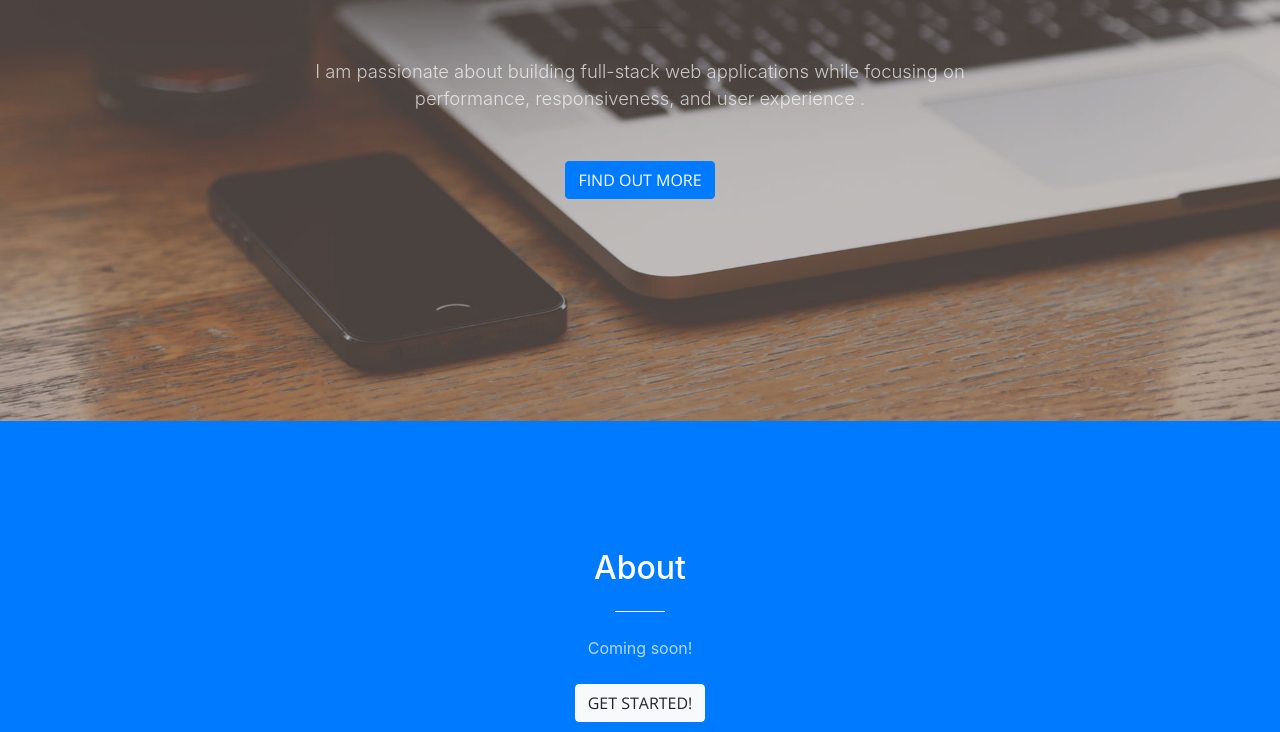
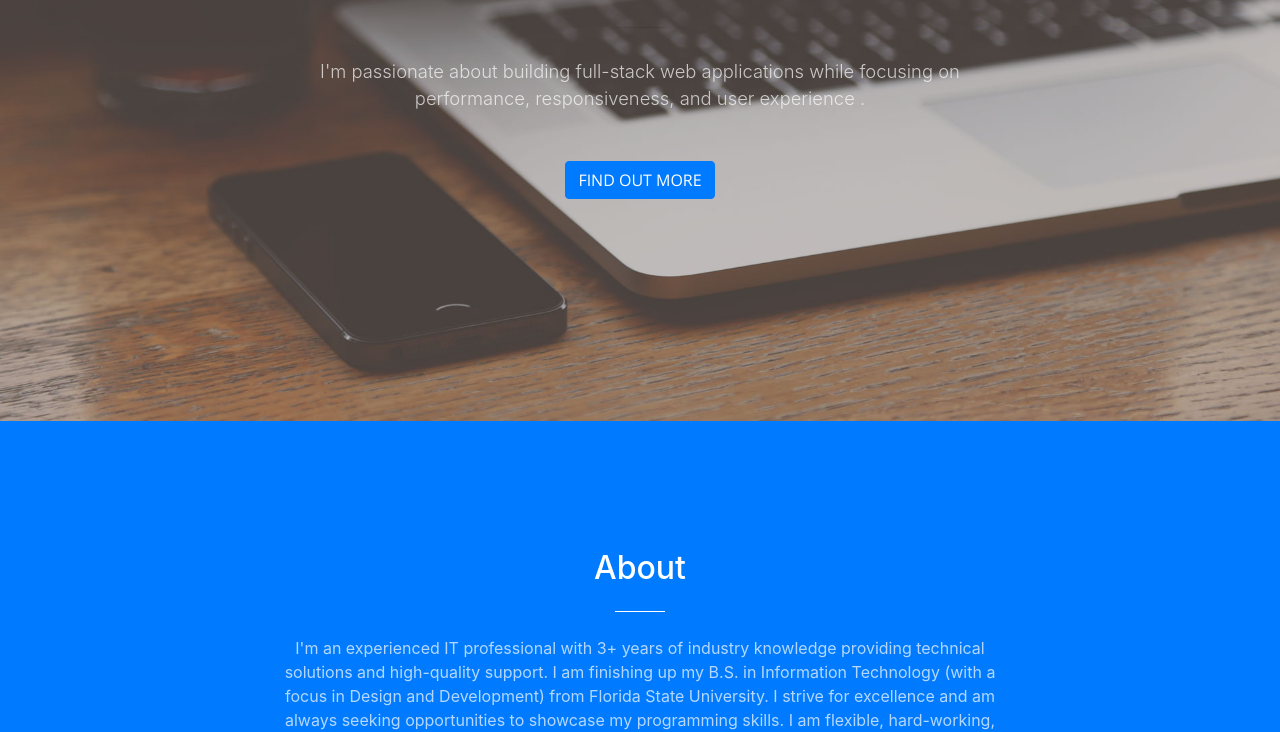
Before and after one commit to rjvalencia/rjvalencia.github.io, a website with bundled scripts: page index.html in a window 1280 px wide. Shown: the part 379-1111 px from the top of the page. Built offline with nearby package versions, Linux system fonts and the light colour scheme.

Commit message:
Added text for About section

```diff
--- a/index.html
+++ b/index.html
@@ -64,7 +64,7 @@
             <hr>
           </div>
           <div class="col-lg-8 mx-auto">
-            <p class="text-faded mb-5">I am passionate about building full-stack web applications while focusing on performance, responsiveness, and user experience .</p>
+            <p class="text-faded mb-5">I'm passionate about building full-stack web applications while focusing on performance, responsiveness, and user experience .</p>
             <a class="btn btn-primary btn-xl js-scroll-trigger" href="#about">Find Out More</a>
           </div>
         </div>
@@ -77,7 +77,7 @@
           <div class="col-lg-8 mx-auto text-center">
             <h2 class="section-heading text-white">About</h2>
             <hr class="light my-4">
-            <p class="text-faded mb-4">Coming soon!</p>
+            <p class="text-faded mb-4">I'm an experienced IT professional with 3+ years of industry knowledge providing technical solutions and high-quality support. I am finishing up my B.S. in Information Technology (with a focus in Design and Development) from Florida State University. I strive for excellence and am always seeking opportunities to showcase my programming skills. I am flexible, hard-working, and able to adapt to new technologies quickly.</p>
             <a class="btn btn-light btn-xl js-scroll-trigger" href="#services">Get Started!</a>
           </div>
         </div>
```
